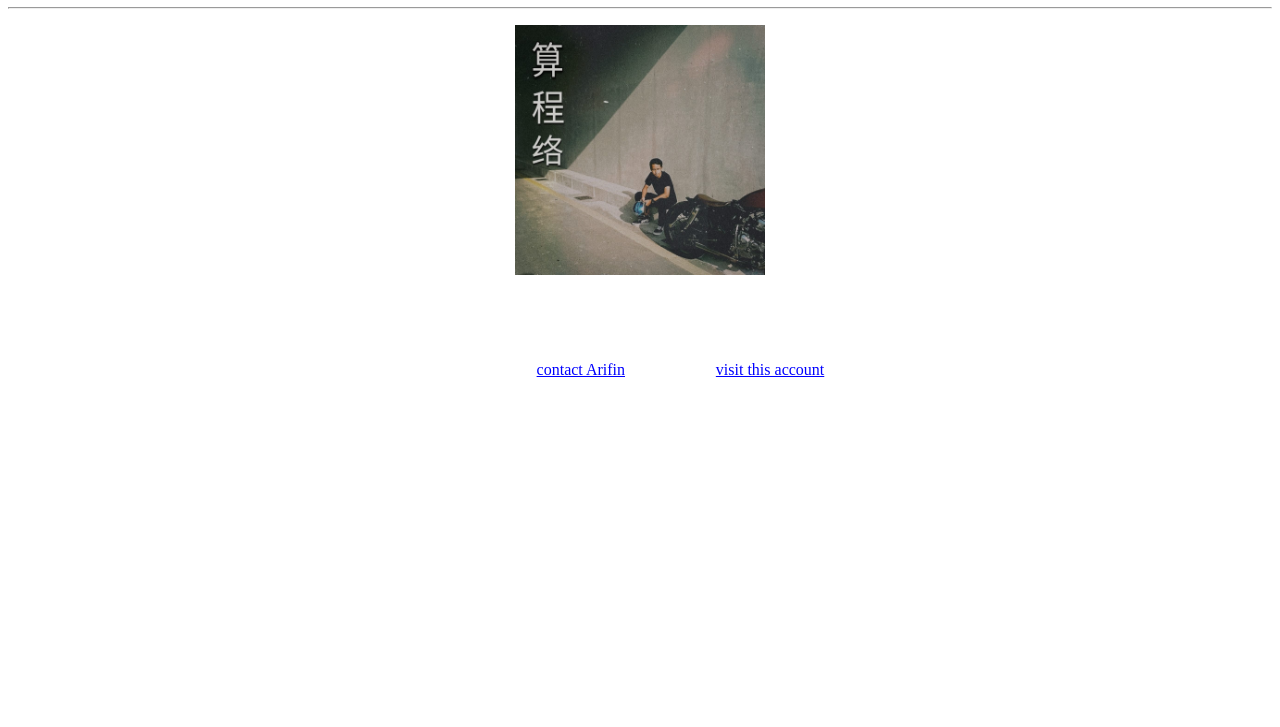
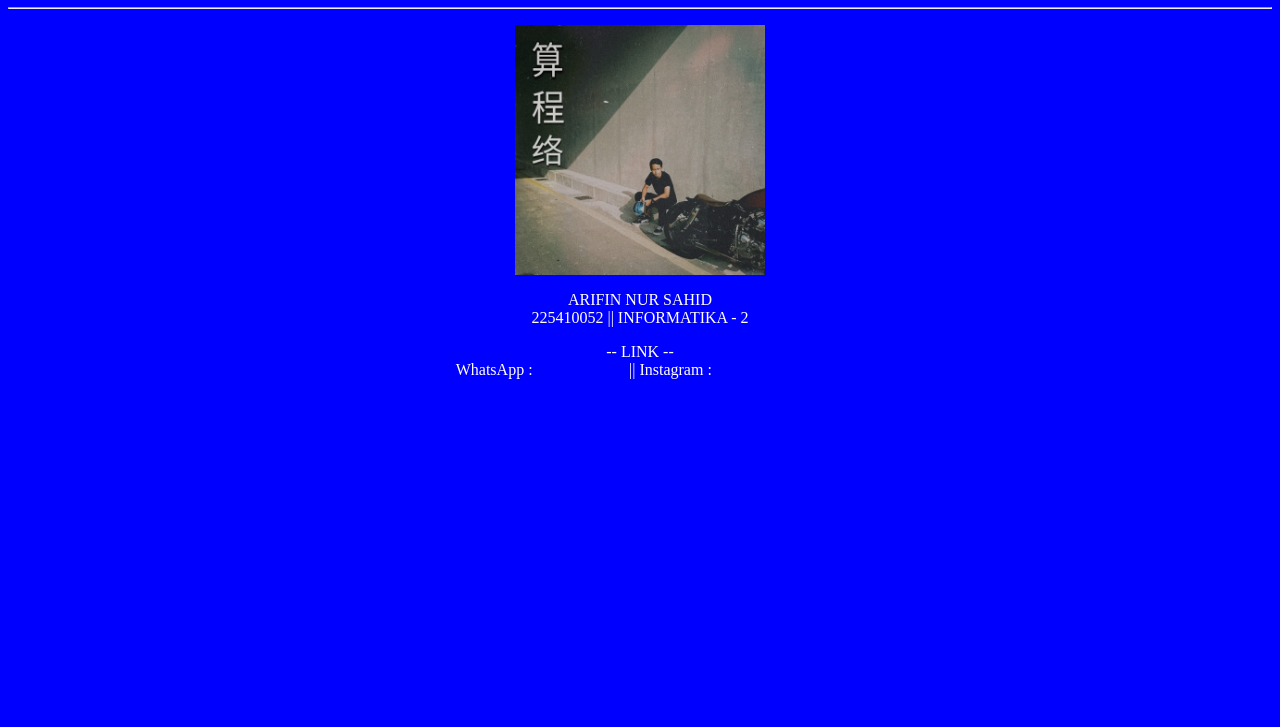
Before and after one commit to Syahid04/CapstoneCloud-225410052, a plain HTML site: page index.html in a window 1280 px wide. Shown: the part 73-800 px from the top of the page. Drawn offline with Linux system fonts and the light colour scheme.

Commit message:
index.html

```diff
--- a/index.html
+++ b/index.html
@@ -2,7 +2,7 @@
 <html>
 <head>
 <style>
-body{background-color: navy blue;}
+body{background-color: blue;}
 h1	{color: white;	text-align: center;}
 p	{color: white;	text-align: center;}
 a	{color: blue; 	text-align: center;}
```
